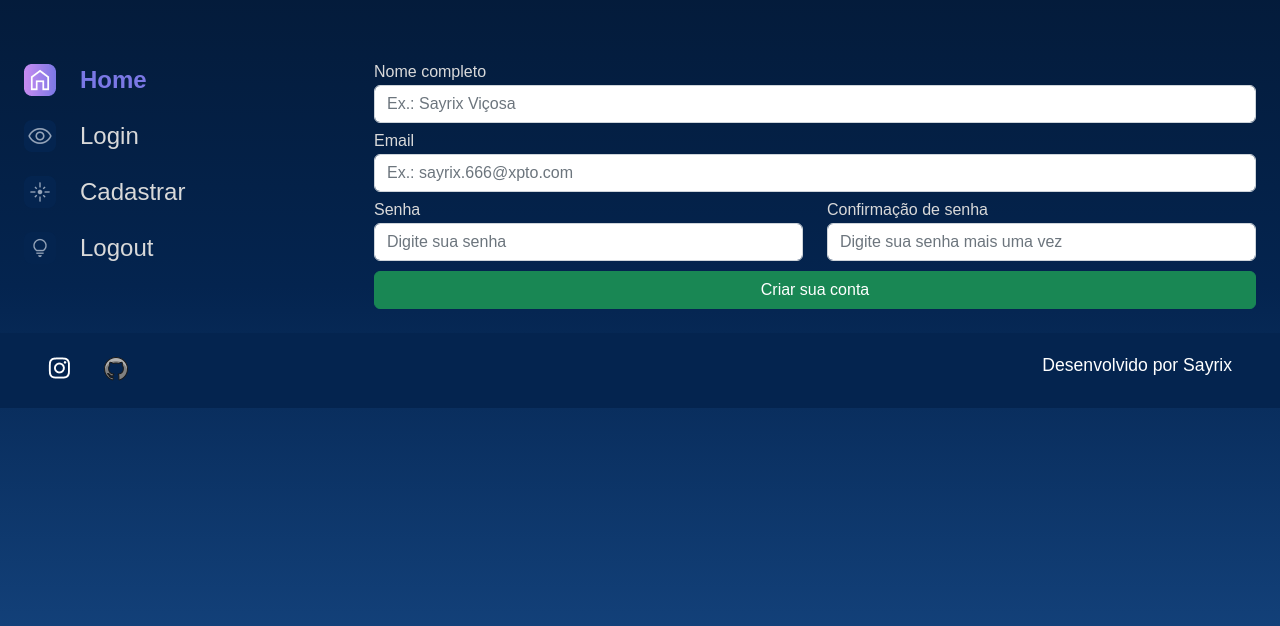
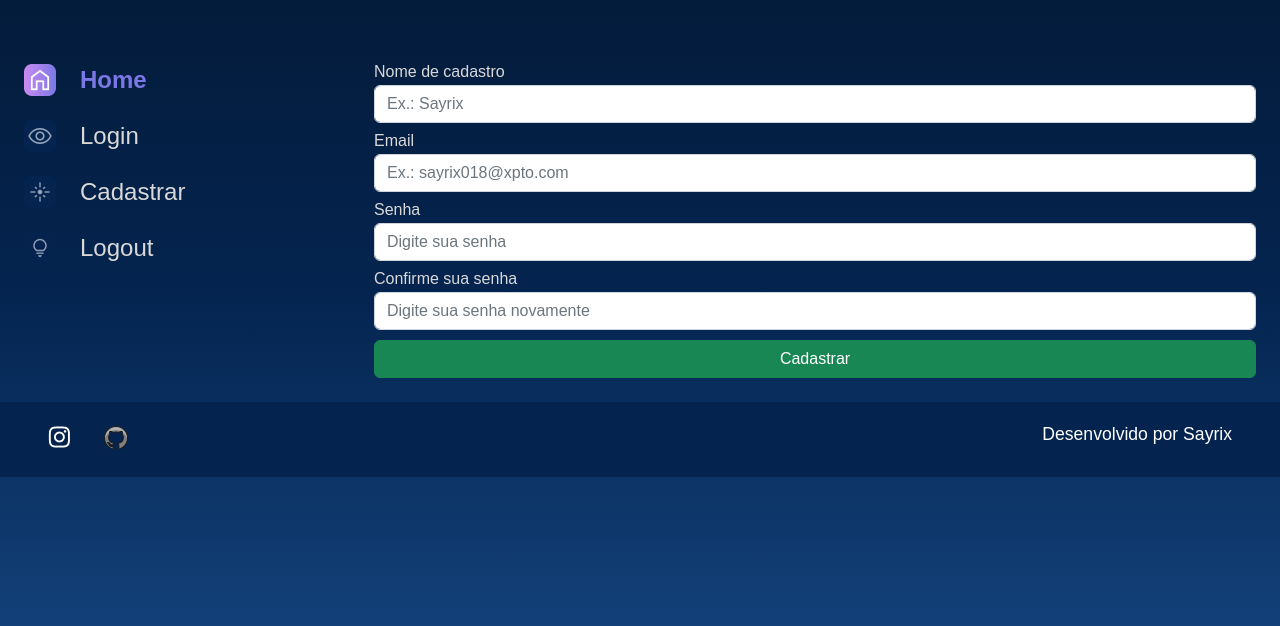
Before and after one commit to Emerson018/leroy_projeto, a Django app: page /register in a window 1280 px wide. Shown: the part 114-740 px from the top of the page. Run offline with Django 4.2, Linux system fonts and the light colour scheme.

Commit message:
criando forms pra register e login

```diff
--- a/templates/usuarios/register.html
+++ b/templates/usuarios/register.html
@@ -37,32 +37,22 @@
                     <a href="{% url 'index' %}"><img src="{% static '/assets/ícones/1x/Home - ativo.png' %}"> Home</a>
                     <a href="{% url 'login' %}"><img src="{% static '/assets/ícones/1x/Mais vistas - inativo.png' %}"> Login</a>
                     <a href="{% url 'register' %}"><img src="{% static '/assets/ícones/1x/Novas - inativo.png' %}"> Cadastrar</a>
-                    <a href="#"><img src="{% static '/assets/ícones/1x/Surpreenda-me - inativo.png' %}"> Logout</a>
+                    <a href="% url 'logout' %"><img src="{% static '/assets/ícones/1x/Surpreenda-me - inativo.png' %}"> Logout</a>
                 </nav>
             </section>
             <section class="galeria" style="margin-left: 5em">
                 <form action="" method="">
+                    {% csrf_token %}
                     <div class="row">
+                        {% for field in form.visible_fields %}
                         <div class="col-12 col-lg-12" style="margin-bottom: 10px;">
-                            <label for="nome_cadastro" style="color:#D9D9D9; margin-bottom: 5px;"><b>Nome completo</b></label>
-                            <input type="text" class="form-control" name="nome_cadastro" placeholder="Ex.: Sayrix Viçosa" required>
+                            <label for="{{ field.id_for_label }}" style="color:#D9D9D9; margin-bottom: 5px;">{{ field.label }}  </label>
+                            {{ field }}
                         </div>
-                        <div class="col-12 col-lg-12" style="margin-bottom: 10px;">
-                            <label for="email" style="color:#D9D9D9; margin-bottom: 5px;"><b>Email</b></label>
-                            <input type="email" class="form-control" name="email" placeholder="Ex.: sayrix.666@xpto.com" required>
-                        </div>
-                        <div class="col-12 col-lg-6" style="margin-bottom: 10px;">
-                            <label for="password1" style="color:#D9D9D9; margin-bottom: 5px;"><b>Senha</b></label>
-                            <input type="password" class="form-control" name="password1" placeholder="Digite sua senha" required>
-                        </div>
-                        <div class="col-12 col-lg-6" style="margin-bottom: 10px;">
-                            <label for="password2" style="color:#D9D9D9; margin-bottom: 5px;"><b>Confirmação de senha</b></label>
-                            <input type="password" class="form-control" name="password2" placeholder="Digite sua senha mais uma vez" required>
-                        </div>
-                        <div class="col-12 text-center">
-                            <button class="btn btn-success col-12" style="padding: top 5px;" type="submit">Criar sua conta</button>
-                        </div>
+                        {% endfor %}
                     </div>
+                    <button class="btn btn-success col-12" style="padding: top 5px;" type="submit" >Cadastrar</button>
+
                 </form>
             </section>
         </main>
--- /dev/null
+++ b/usuarios/forms.py
@@ -0,0 +1,71 @@
+from django import forms
+
+class LoginForms(forms.Form):
+    nome_login = forms.CharField(
+        label="Nome de Login",
+        required=True,
+        max_length=100,
+        widget=forms.TextInput(
+            attrs={
+                "class": "form-control",
+                "placeholder": "Ex.: Sayrix"
+            }
+        )
+    )
+    senha = forms.CharField(
+        label="Senha",
+        required=True,
+        max_length=70,
+        widget=forms.PasswordInput(
+            attrs={
+                "class": "form-control",
+                "placeholder": "Digite sua senha"
+            }
+        )
+    )
+
+class CadastroForms(forms.Form):
+    nome_cadastro = forms.CharField(
+        label="Nome de cadastro",
+        required=True,
+        max_length=100,
+        widget=forms.TextInput(
+            attrs={
+                "class": "form-control",
+                "placeholder": "Ex.: Sayrix"
+            }
+        )
+    )
+    email = forms.EmailField(
+        label="Email",
+        required=True,
+        max_length=100,
+        widget=forms.EmailInput(
+            attrs={
+                "class": "form-control",
+                "placeholder": "Ex.: sayrix018@xpto.com"
+            }
+        )
+    )
+    senha1 = forms.CharField(
+        label="Senha",
+        required=True,
+        max_length=70,
+        widget=forms.PasswordInput(
+            attrs={
+                "class": "form-control",
+                "placeholder": "Digite sua senha"
+            }
+        )
+    )
+    senha2 = forms.CharField(
+        label="Confirme sua senha",
+        required=True,
+        max_length=70,
+        widget=forms.PasswordInput(
+            attrs={
+                "class": "form-control",
+                "placeholder": "Digite sua senha novamente"
+            }
+        )
+    )
--- a/usuarios/views.py
+++ b/usuarios/views.py
@@ -1,10 +1,17 @@
 from django.shortcuts import render
+from usuarios.forms import LoginForms, CadastroForms
+
 
 def login(request):
-    return render(request, 'usuarios/login.html')
+    form = LoginForms()
+
+    return render(request, 'usuarios/login.html', {"form": form})
 
 def logout(request):
+
+
     return render(request, 'usuarios/logout.html')
 
 def register(request):
-    return render(request, 'usuarios/register.html')
+    form = CadastroForms
+    return render(request, 'usuarios/register.html', {"form": form})
```
Also changed, not shown: templates/usuarios/login.html (+8 -10 lines).
